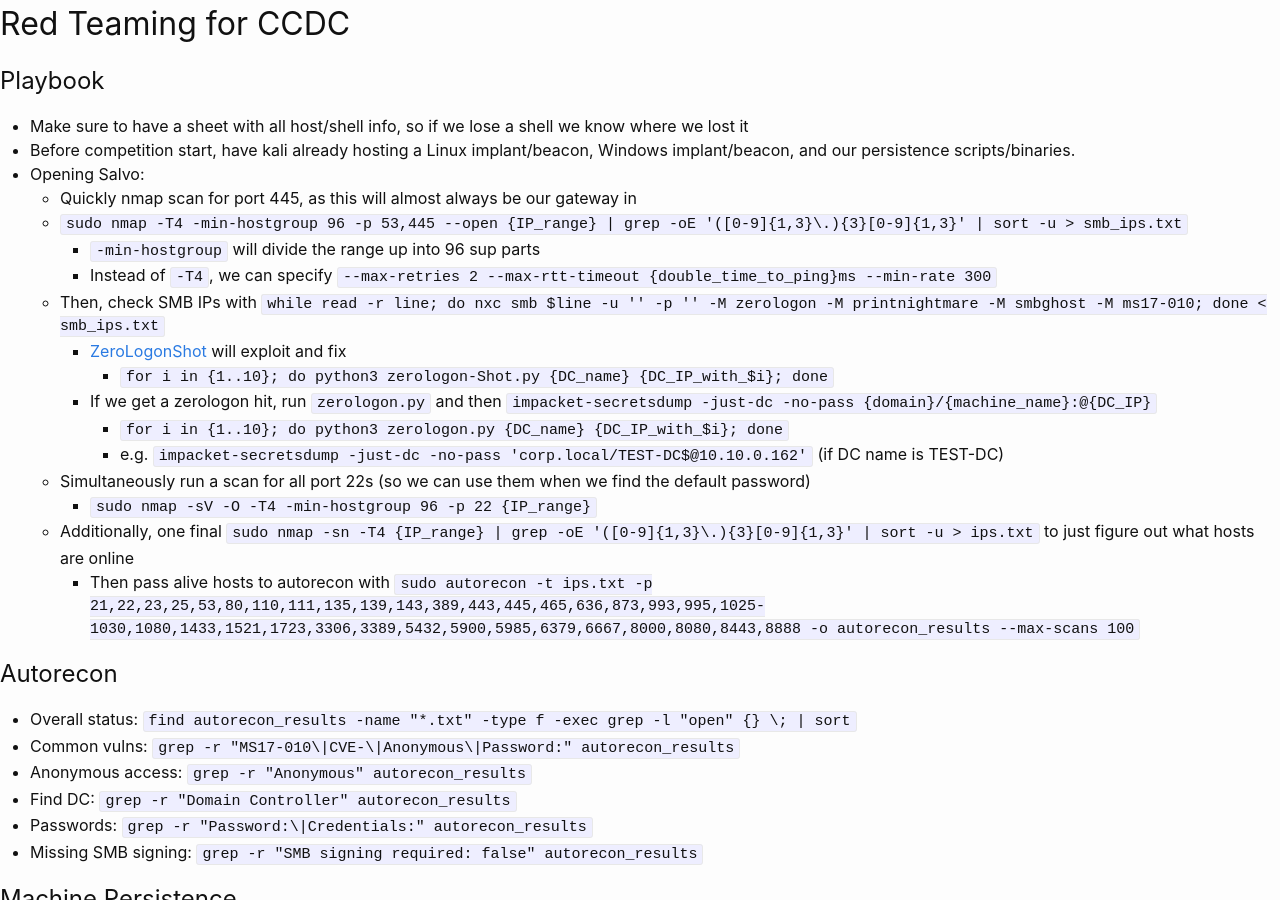
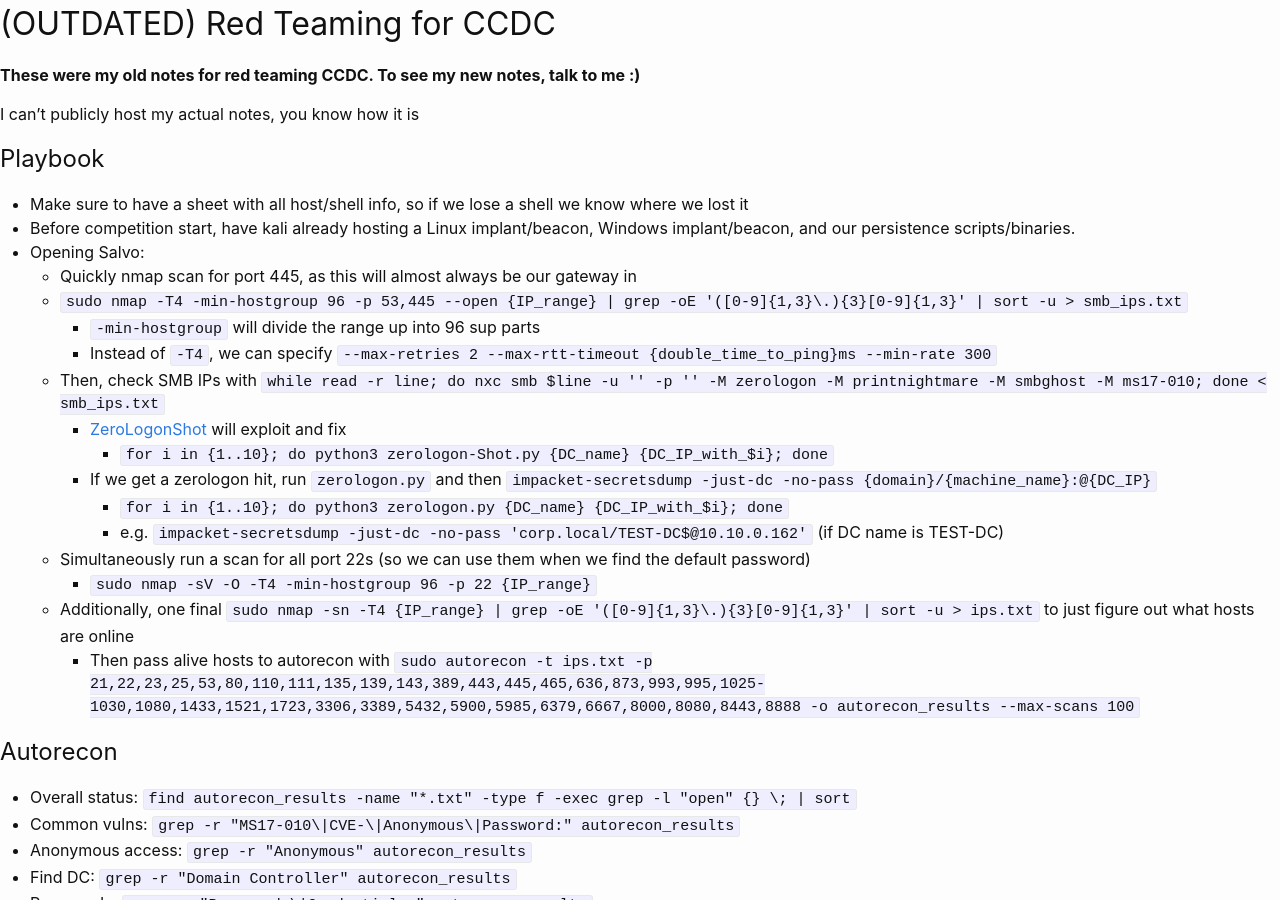
Before and after one commit to KhaelK138/KhaelK138.github.io, a Jekyll site: the page built from markdown/RedTeamingCCDC.md, in a window 1280 px wide and 900 px high. Built offline with Jekyll 4.4.1, drawn with Linux system fonts in a browser that asks for light colours; our own code applies the rules of GitHub Pages for plain Markdown files.

```diff
--- a/assets/search.json
+++ b/assets/search.json
@@ -4,9 +4,9 @@ layout: null
 [
   {% assign filtered_pages = "" | split: "" %}
   {% for page in site.pages %}
-    {% if page.path contains 'markdown/' and page.path contains '.md' and page.layout == 'blank' and page.hidden != true %}
+    {% unless page.hidden %}{% if page.path contains 'markdown/' and page.path contains '.md' and page.layout == 'blank' %}
       {% assign filtered_pages = filtered_pages | push: page %}
-    {% endif %}
+    {% endif %}{% endunless %}
   {% endfor %}
   {% for page in filtered_pages %}
     {
--- a/markdown/RedTeamingCCDC.md
+++ b/markdown/RedTeamingCCDC.md
@@ -1,7 +1,11 @@
 ---
 layout: blank
-pagetitle: Red Teaming for CCDC
+pagetitle: (OUTDATED) Red Teaming for CCDC
 ---
+
+**These were my old notes for red teaming CCDC. To see my new notes, talk to me :)**
+
+I can't publicly host my actual notes, you know how it is
 
 ## Playbook
 
```
